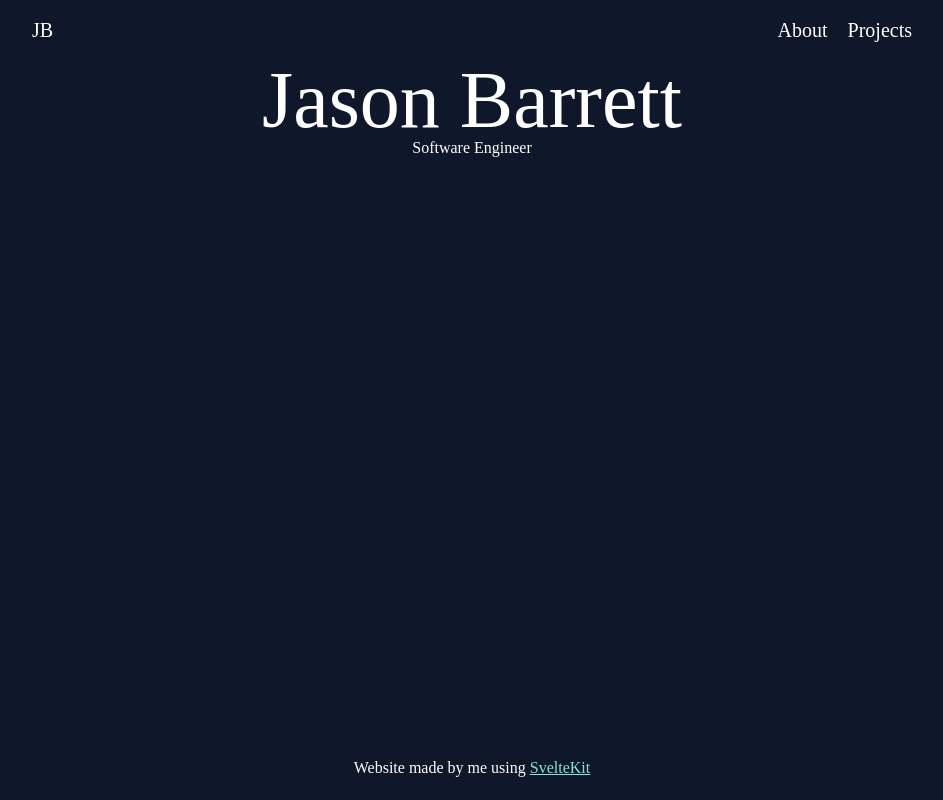
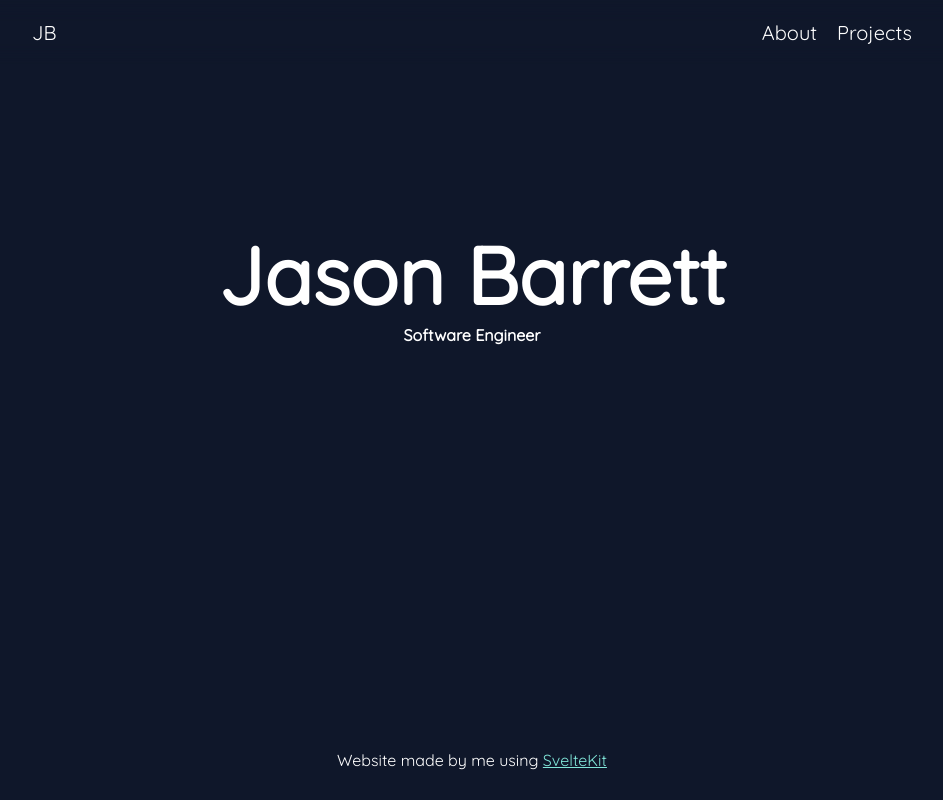
Before and after one commit to JasonBarrett-dev/JasonBarrett-dev.github.io, a SvelteKit app: page / in a window 1280 px wide. Shown: the whole page, without its empty margins (168-1111 px from the left). Built offline with nearby package versions, Linux system fonts and the light colour scheme.

Commit message:
Various bits and bobs

```diff
--- a/src/lib/Footer.svelte
+++ b/src/lib/Footer.svelte
@@ -7,8 +7,8 @@
     </div>
 
     <div class="footer-row-2">
-        <iconify-icon icon="mdi:github"></iconify-icon>
-        <iconify-icon icon="mdi:linkedin"></iconify-icon>
+        <a href="https://github.com/JasonBarrett-dev" target="_blank"><iconify-icon icon="mdi:github"></iconify-icon></a>
+        <a href="https://www.linkedin.com/in/jasonbarrett55/" target="_blank"><iconify-icon icon="mdi:linkedin"></iconify-icon></a>
     </div>
 
     <!-- TODO add Github & LinkedIn icons & links here -->
@@ -22,6 +22,8 @@
         text-align: center;
         margin-left: auto;
         margin-right: auto;
+        margin-top: 10px;
+        margin-bottom: 10px;
         width: 100%;
         left: 0;
         right: 0;
@@ -31,4 +33,13 @@
     footer a {
         color: var(--link-color);
     }
+
+    .footer-row-1 {
+        margin-bottom: 2px;
+    }
+
+    .footer-row-2 {
+        font-size: 1.2em;
+        line-height: 2em;
+    }
 </style>
--- a/src/lib/Navbar.svelte
+++ b/src/lib/Navbar.svelte
@@ -21,6 +21,8 @@
         /* background-color: rgb(15, 23, 42, 0.5); */
         display: flex;
         align-items: center;
+        background: transparent;
+        backdrop-filter: blur(10px);
         view-transition-name: header;
     }
 
--- a/src/routes/+layout.svelte
+++ b/src/routes/+layout.svelte
@@ -1,6 +1,5 @@
 <script lang="ts">
     import Navbar from '$lib/Navbar.svelte';
-	import Footer from '$lib/Footer.svelte';
     import { onNavigate } from '$app/navigation';
 
     onNavigate((navigation) => {
@@ -21,8 +20,6 @@
 
 <div class="max-page-width">
     <slot></slot>
-
-    <Footer></Footer>
 </div>
 
 <style>
--- a/src/routes/+page.svelte
+++ b/src/routes/+page.svelte
@@ -1,9 +1,31 @@
+<script>
 
-<h1 id="name" class="title-page">Jason Barrett</h1>
-<h2 id="role" class="title-page">Software Engineer</h2>
+    import Footer from "$lib/Footer.svelte";
+
+</script>
+
+<div class="homepage">
+    <div class="center-vertical">
+        <h1 id="name" class="title-page">Jason Barrett</h1>
+        <h2 id="role" class="title-page">Software Engineer</h2>
+    </div>
+
+    <Footer></Footer>
+</div>
 
 
 <style>
+
+.homepage {
+    display: flex;
+    flex-direction: column;
+}
+
+.center-vertical {
+    margin-top: 20vh;
+    align-content: center;
+}
+
 #name {
     font-size: 10vh;
 }
--- a/static/css/global.css
+++ b/static/css/global.css
@@ -44,7 +44,7 @@ time, mark, audio, video {
 	padding: 0;
 	border: 0;
 	font-size: 100%;
-	font: inherit;
+	/* font: inherit; */
 	vertical-align: baseline;
 }
 /* HTML5 display-role reset for older browsers */
@@ -52,9 +52,9 @@ article, aside, details, figcaption, figure,
 footer, header, hgroup, menu, nav, section {
 	display: block;
 }
-body {
+/* body {
 	line-height: 1;
-}
+} */
 ol, ul {
 	list-style: none;
 }
```
Also changed, not shown: src/lib/JobCard.svelte (+11 -4 lines), src/routes/about/+page.svelte (+9 -1 lines).
